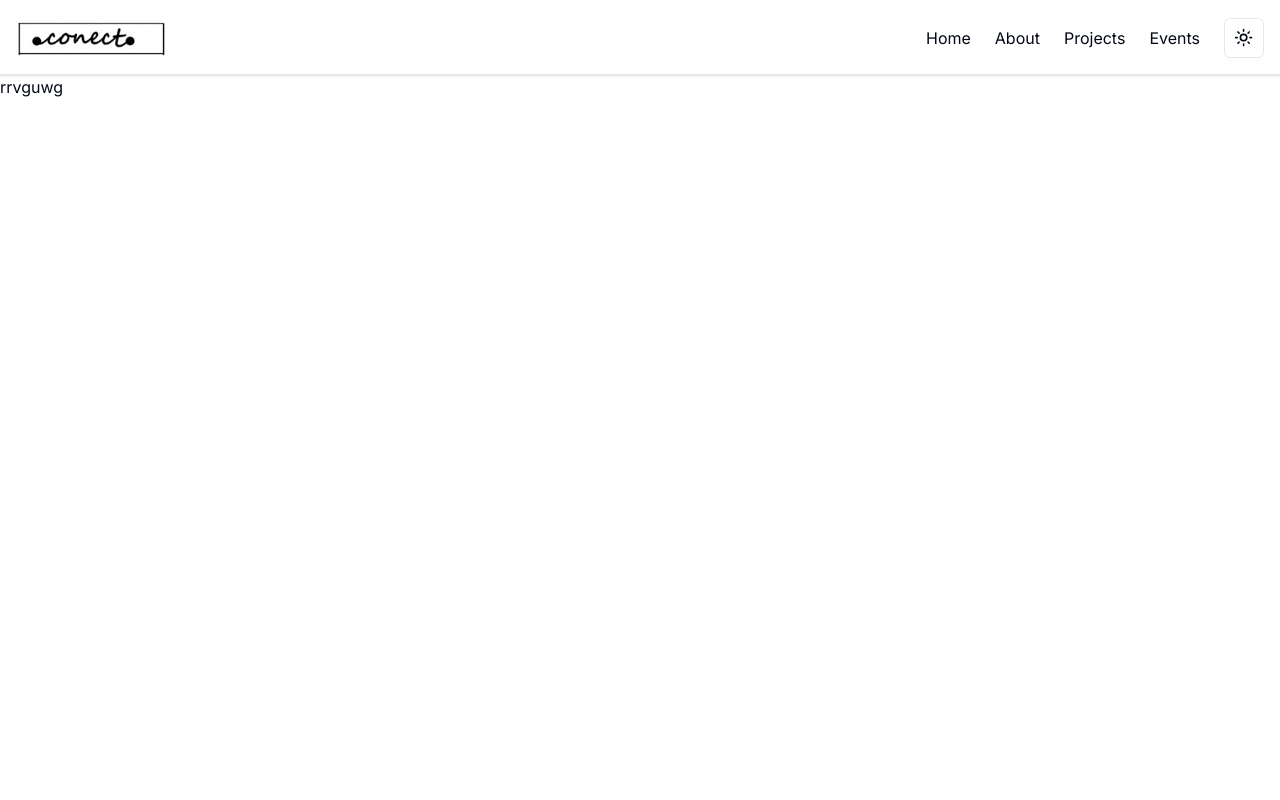
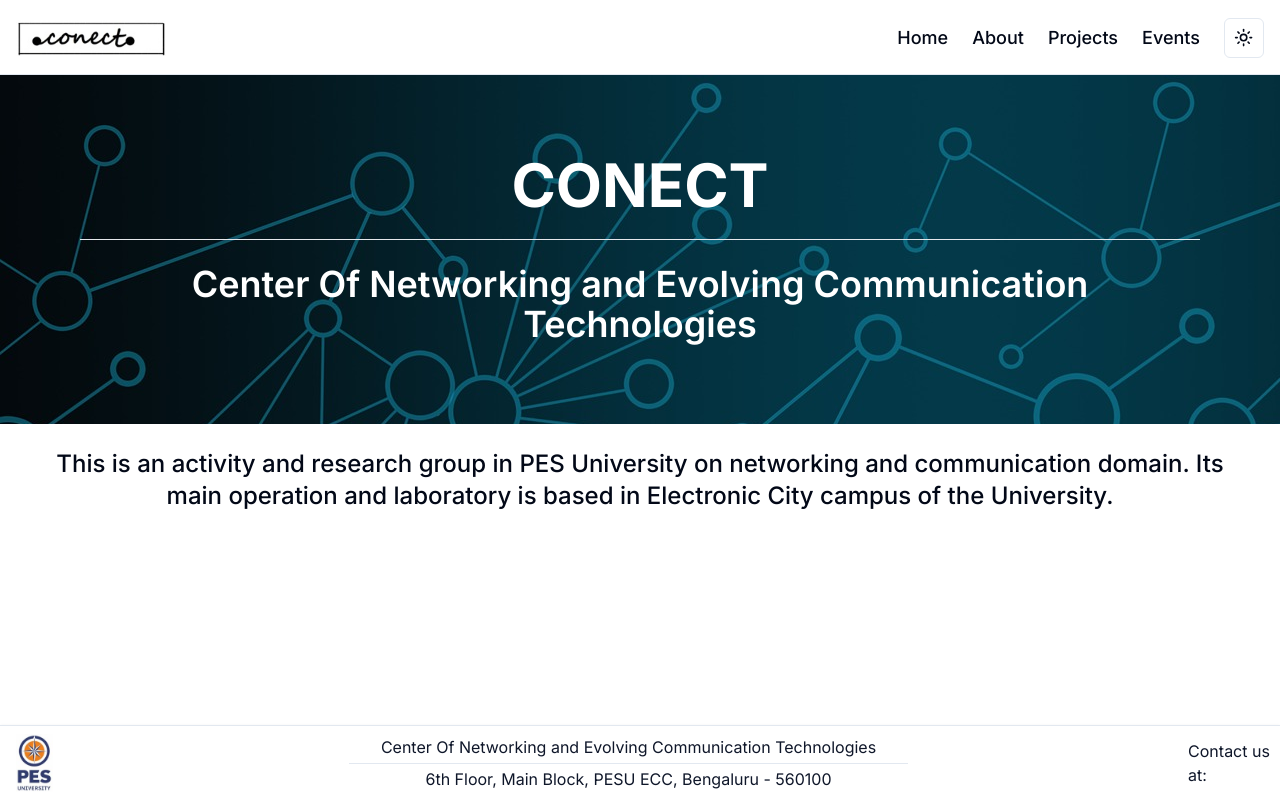
Before and after one commit to vishva7/ConectPES, a Next.js app in the folder conect/: page / in a window 1280 px wide. Built offline with nearby package versions, Linux system fonts and the light colour scheme.

Commit message:
My changes

```diff
--- a/conect/src/app/layout.tsx
+++ b/conect/src/app/layout.tsx
@@ -3,6 +3,7 @@ import { Inter } from "next/font/google";
 import "./globals.css";
 import { ThemeProvider } from "@/components/themeProvider";
 import Navbar from "@/components/navbar";
+import Footer from "@/components/footer";
 
 const inter = Inter({ subsets: ["latin"] });
 
@@ -25,8 +26,9 @@ export default function RootLayout({
           enableSystem
           disableTransitionOnChange
         >
-          <Navbar/>
+          <Navbar />
           {children}
+          <Footer />
         </ThemeProvider>
       </body>
     </html>
--- a/conect/src/app/page.tsx
+++ b/conect/src/app/page.tsx
@@ -1,5 +1,27 @@
 "use client";
 
+import bg from "../../public/bg.jpg";
+
 export default function Home() {
-  return <div>rrvguwg</div>;
+  return (
+    <main className="lg:h-[calc(100vh-150px)]">
+      <section
+        style={{ backgroundImage: `url(${bg.src})` }}
+        className="px-12 py-20 lg:p-20"
+      >
+        <h1 className="text-6xl text-white text-center font-bold">CONECT</h1>
+        <hr className="h-px my-6 bg-gray-200 border-0"></hr>
+        <h2 className="font-semibold text-white text-center text-xl lg:text-4xl">
+          Center Of Networking and Evolving Communication Technologies
+        </h2>
+      </section>
+      <div>
+        <p className="text-lg lg:text-2xl font-medium text-center px-6 py-6 lg:px-12">
+          This is an activity and research group in PES University on networking
+          and communication domain. Its main operation and laboratory is based
+          in Electronic City campus of the University.
+        </p>
+      </div>
+    </main>
+  );
 }
--- /dev/null
+++ b/conect/src/components/footer.tsx
@@ -0,0 +1,23 @@
+import Image from "next/image";
+
+function Footer() {
+  return (
+    <div className="w-full lg:h-[75px] border-t shadow flex">
+      <Image
+        src="/PES.png"
+        alt="PES"
+        height={50}
+        width={40}
+        className="my-2 mx-4"
+      />
+      <div className="text-primary self-center w-full">
+        <p className="text-center">Center Of Networking and Evolving Communication Technologies</p>
+        <hr className="h-1 mt-1 w-[50%] mx-auto"></hr>
+        <p className="text-center">6th Floor, Main Block, PESU ECC, Bengaluru - 560100</p>
+      </div>
+      <p className="text-primary justify-self-end self-center">Contact us at:</p>
+    </div>
+  );
+}
+
+export default Footer;
--- a/conect/src/components/navbar.tsx
+++ b/conect/src/components/navbar.tsx
@@ -18,9 +18,8 @@ export default function Navbar() {
   ];
 
   return (
-    <nav className="w-full md:h-[75px] border-b shadow">
+    <nav className="w-full lg:h-[75px] border-b shadow">
       <div className="items-center mx-4 md:flex">
-        {/* <div></div> */}
         <div className="flex items-center justify-between py-3 md:py-5 md:block">
           <Link href="/">
             <Image src={Logo} height={100} width={150} alt="logo" />
@@ -40,16 +39,8 @@ export default function Navbar() {
           }`}
         >
           <ul className="justify-end items-center space-y-8 md:flex md:space-x-6 md:space-y-0">
-            {/* <form className="flex items-center  space-x-2 border rounded-md p-2">
-              <Search className="h-5 w-5 justify-self-center text-gray-500" />
-              <input
-                className="w-full bg-inherit outline-none appearance-none placeholder-gray-500 text-gray-500 sm:w-auto"
-                type="text"
-                placeholder="Search"
-              />
-            </form> */}
             {menus.map((item, idx) => (
-              <li key={idx} className="hover:text-blue-500">
+              <li key={idx} className="hover:text-blue-500 font-medium text-lg">
                 <Link href={item.path}>{item.title}</Link>
               </li>
             ))}
```
Also changed, not shown: conect/public/PES.png (added), conect/public/bg.jpg (added).
